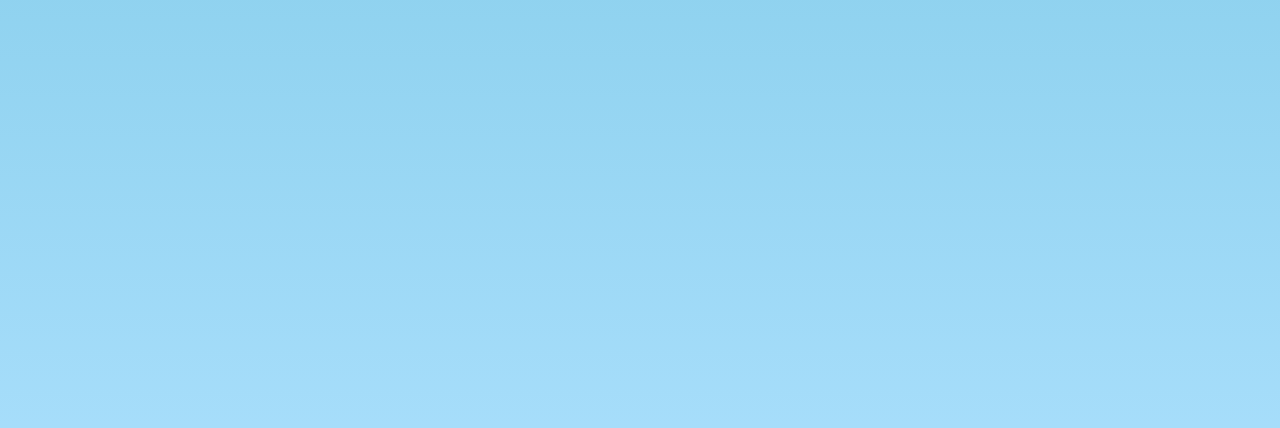
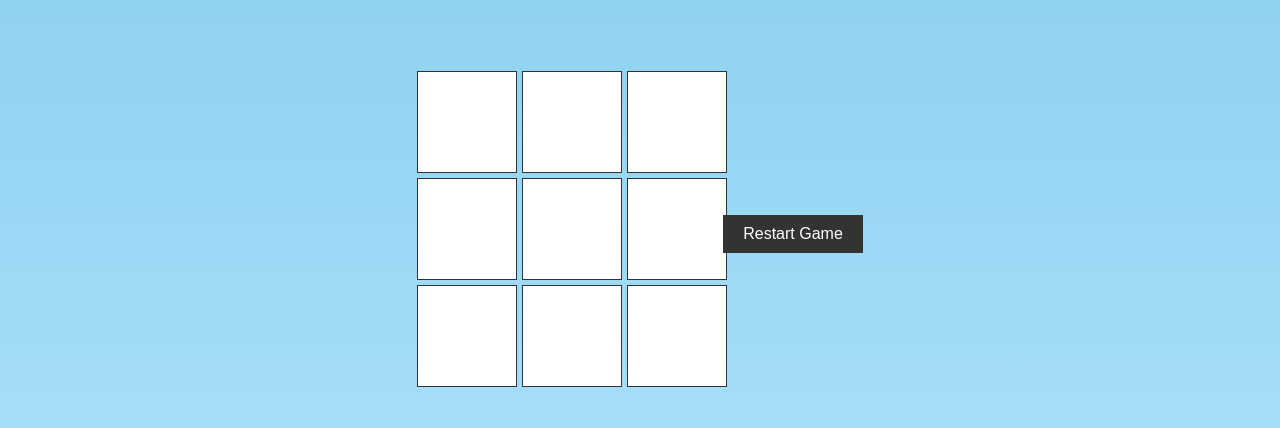
Before and after one commit to kaizen011/tic-tac-toe, a plain HTML site: page index.html in a window 1280 px wide. Shown: the part 176-604 px from the top of the page. Drawn offline with Linux system fonts and the light colour scheme.

Commit message:
Semi-functional logic..

```diff
--- a/index.html
+++ b/index.html
@@ -1,13 +1,14 @@
 <!DOCTYPE html>
 <html lang="en">
 <head>
-    <meta charset="UTF-8">
-    <meta name="viewport" content="width=device-width, initial-scale=1.0">
-    <title>TicTacToe</title>
-    <link rel="stylesheet" href="styles.css">
+  <meta charset="UTF-8">
+  <meta name="viewport" content="width=device-width, initial-scale=1.0">
+  <title>TicTacToe</title>
+  <link rel="stylesheet" href="styles.css">
 </head>
-
 <body>
-
+  <div class="board-container"></div>
+  <button id="restart-button">Restart Game</button>
+  <script src="main.js"></script>
 </body>
 </html>
--- a/main.js
+++ b/main.js
@@ -2,6 +2,10 @@
 function createPlayer(name, marker) {
     return { name, marker };
   }
+
+  // Generating Player Objects
+  const player1 = createPlayer("Player 1", "X");
+  const player2 = createPlayer("Player 2", "O");
 
   // Gameboard Module
   const Gameboard = (() => {
@@ -11,9 +15,7 @@ function createPlayer(name, marker) {
       board = Array(9).fill(null);
     };
 
-    const getBoard = () => {
-      return board;
-    };
+    const getBoard = () => board;
 
     const placeMarker = (index, marker) => {
       if (board[index] === null) {
@@ -24,10 +26,24 @@ function createPlayer(name, marker) {
       }
     };
 
+    const renderBoard = () => {
+      const boardContainer = document.querySelector(".board-container");
+      boardContainer.innerHTML = "";
+
+      board.forEach((cell, index) => {
+        const cellElement = document.createElement("div");
+        cellElement.classList.add("cell");
+        cellElement.textContent = cell || "";
+        cellElement.addEventListener("click", () => Game.handleCellClick(index));
+        boardContainer.appendChild(cellElement);
+      });
+    };
+
     return {
       createBoard,
       getBoard,
       placeMarker,
+      renderBoard,
     };
   })();
 
@@ -53,17 +69,22 @@ function createPlayer(name, marker) {
       if (!gameActive) return;
 
       if (Gameboard.placeMarker(index, currentPlayer.marker)) {
+        Gameboard.renderBoard();
         switchPlayer();
       }
     };
 
+    const initGame = () => {
+      Gameboard.createBoard();
+      Gameboard.renderBoard();
+      startGame();
+    };
+
+    document.getElementById("restart-button").addEventListener("click", initGame);
+
+    initGame();
+
     return {
-      startGame,
-      endGame,
-      handleCellClick,
+      handleCellClick, // Make handleCellClick accessible outside the module
     };
   })();
-
-  // Generating Player Objects
-  const player1 = createPlayer("Player 1", "X");
-  const player2 = createPlayer("Player 2", "O");
--- a/styles.css
+++ b/styles.css
@@ -1,5 +1,38 @@
 body {
-    background: linear-gradient(to bottom, #87ceeb, #b0e2ff);
-    margin: 0; /* Remove default margin to cover the entire viewport */
-    min-height: 100vh; /* Ensure the gradient covers the full viewport height */
-  }
+  background: linear-gradient(to bottom, #87ceeb, #b0e2ff);
+  margin: 0;
+  min-height: 100vh;
+  display: flex;
+  justify-content: center;
+  align-items: center;
+}
+
+.board-container {
+  display: grid;
+  grid-template-columns: repeat(3, 100px);
+  grid-gap: 5px;
+  width: 306px;
+  height: 306px;
+}
+
+.cell {
+  display: flex;
+  align-items: center;
+  justify-content: center;
+  font-size: 24px;
+  background-color: white;
+  border: 1px solid #333;
+  cursor: pointer;
+  height: 100px;
+}
+
+#restart-button {
+  display: block;
+  margin-top: 20px;
+  padding: 10px 20px;
+  font-size: 16px;
+  background-color: #333;
+  color: white;
+  border: none;
+  cursor: pointer;
+}
```
